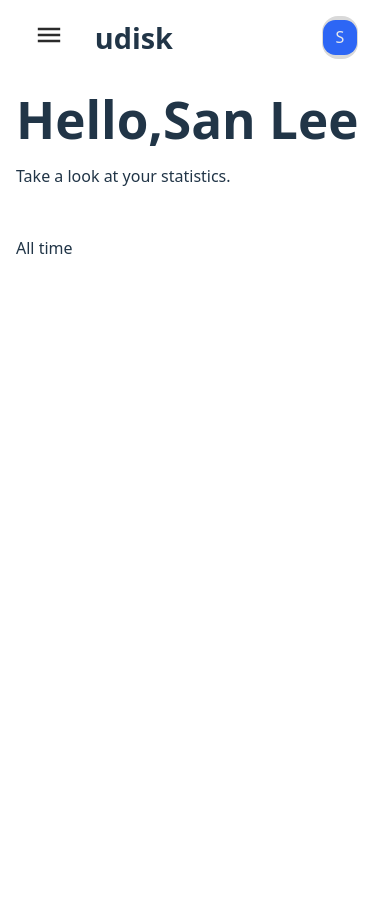
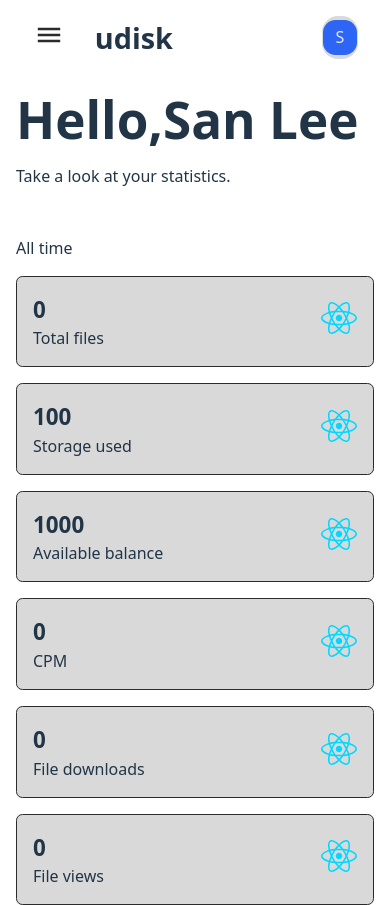
Before and after one commit to jdPronab/telestream-frontend, a React (Vite) app: page /dashboard in a window 390 px wide. Before the commit the page ends 860 px from the top, so only its background shows below. Built offline with nearby package versions, Linux system fonts and the light colour scheme.

Commit message:
StatCard added

```diff
--- a/src/pages/Dashboard.jsx
+++ b/src/pages/Dashboard.jsx
@@ -1,5 +1,6 @@
 import React from 'react'
 import Navbar from '../components/Navbar'
+import StatCard from '../components/StatCard'
 import '../styles/Dashboard.css'
 
 const Dashboard = () => {
@@ -16,7 +17,13 @@ const Dashboard = () => {
             <p>All time</p>
           </div>
         </div>
-        <div>
+        <div className='dashboard-statcard grid'>
+          <StatCard stat={0} title={"Total files"}/>
+          <StatCard stat={100} title={"Storage used"}/>
+          <StatCard stat={1000} title={"Available balance"}/>
+          <StatCard stat={0} title={"CPM"}/>
+          <StatCard stat={0} title={"File downloads"}/>
+          <StatCard stat={0} title={"File views"}/>
         </div>
       </div>
     </div>
--- a/src/styles/Dashboard.css
+++ b/src/styles/Dashboard.css
@@ -1,3 +1,19 @@
+.dashboard-statcard{
+  grid-template-columns: repeat(3, 1fr);
+  gap: 1em;
+}
+@media (max-width:846px){
+  .dashboard-statcard{
+    grid-template-columns: repeat(2, 1fr);
+  }
+}
+@media (max-width:500px){
+  .dashboard-statcard{
+    grid-template-columns: 1fr;
+  }
+}
+
+
 @media (max-width:700px){
   .dashboard-header{
     flex-direction: column;
```
